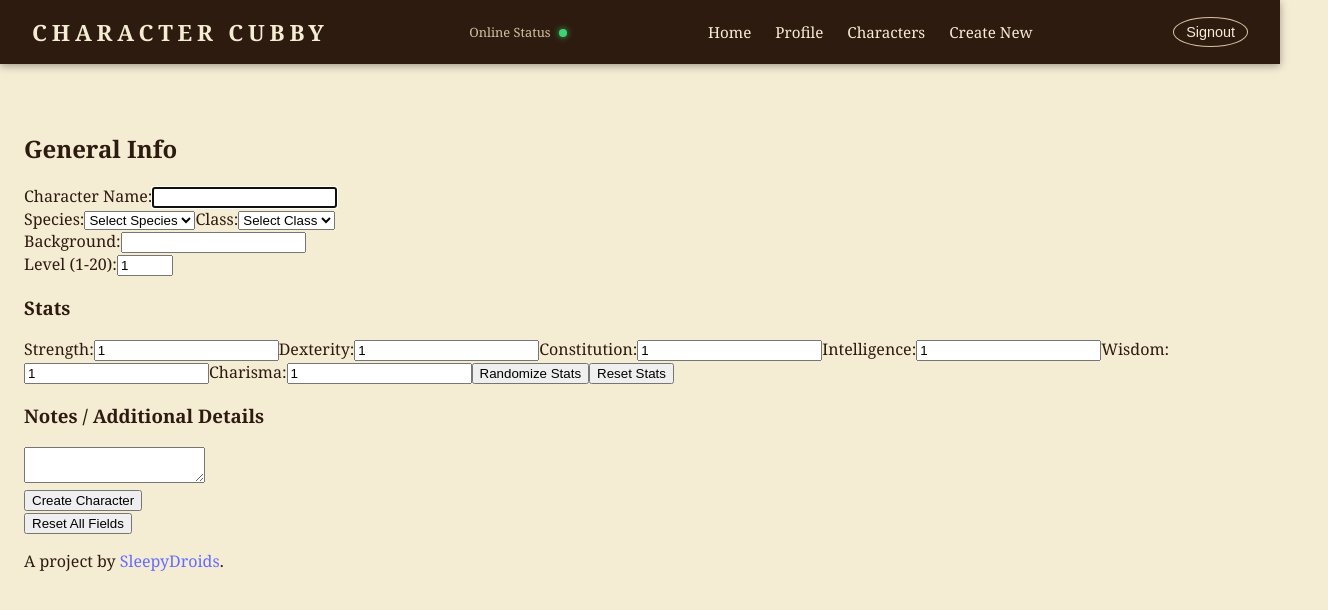
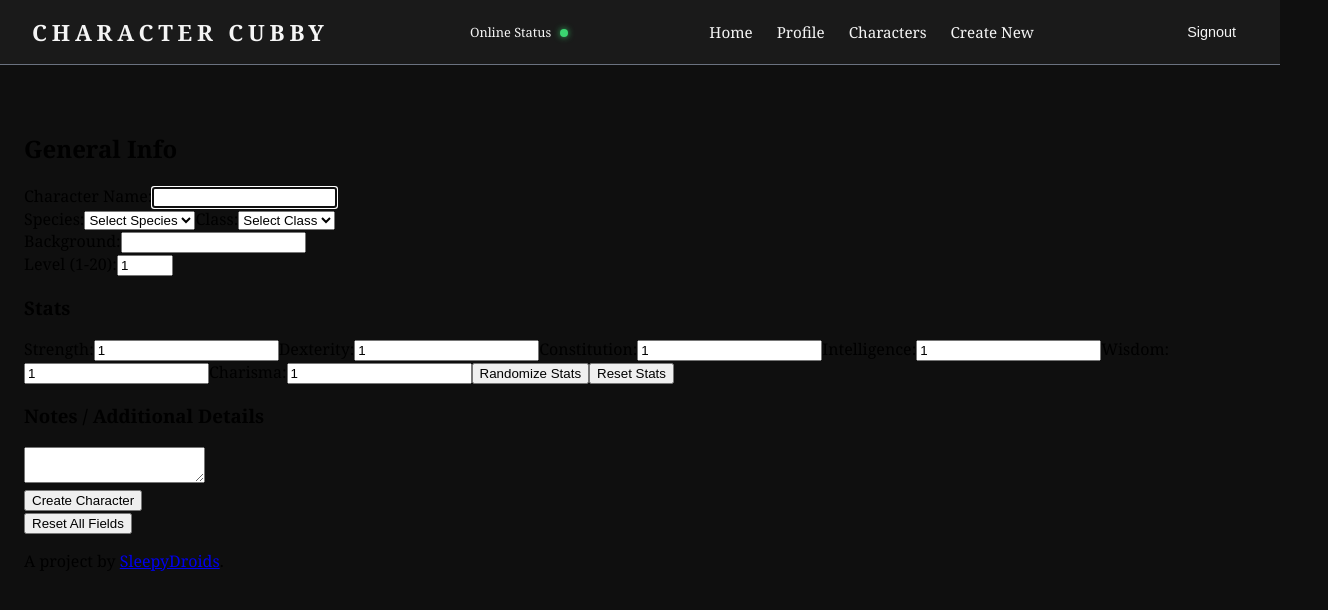
Before and after one commit to SleepyDroids/capstone_325, a React app in the folder frontend/: page /characters/new in a window 1280 px wide. Shown: the top 610 px of the page, 1328 px wide, since content can reach past the window. Built offline with nearby package versions, Linux system fonts and the light colour scheme; no server answers; the HTML template or start-up script is replaced by a standard one.

Commit message:
changed color scheme, working on UX/UI design improvements

```diff
--- a/frontend/src/components/CharacterCard.jsx
+++ b/frontend/src/components/CharacterCard.jsx
@@ -6,11 +6,16 @@ import { Tooltip } from "react-tooltip";
 export default function CharacterCard({ data, addToFaves }) {
   return (
     <div className="character-card">
-      <h2>{data.name}</h2>
-      <a data-tooltip-id="level-tooltip" data-tooltip-content={`Level: ${data.level}`}>
-        <img src={avatar6} alt={`Portrait image of ${data.name}`} />
-      </a>
-      <Tooltip id="level-tooltip"  />
+      <div className="character-card-top-section">
+        <h2>{data.name}</h2>
+        <a
+          data-tooltip-id="level-tooltip"
+          data-tooltip-content={`Level: ${data.level}`}
+        >
+          <img src={avatar6} alt={`Portrait image of ${data.name}`} />
+        </a>
+        <Tooltip id="level-tooltip" />
+      </div>
       <ul>
         <li>
           <span className="card-text">Class:</span> {data.charClass}
--- a/frontend/src/components/Homepage.jsx
+++ b/frontend/src/components/Homepage.jsx
@@ -6,32 +6,38 @@ import HomepageRecent from "./homepage/HomepageRecent";
 import HomepageSpecies from "./homepage/HomepageSpecies";
 import HomepageClasses from "./homepage/HomepageClasses";
 
-const BASE_API_URL = "https://www.dnd5eapi.co/api/2014/classes/";
+const BASE_API_URL = "https://www.dnd5eapi.co/api/2014/classes";
 
-export default function Homepage({ data, reload, setReload }) {
+export default function Homepage({ data }) {
   const [classData, setClassData] = useState([]);
 
-  useEffect(() => {
-    async function getClassData() {
-      try {
-        const response = await fetch(`${BASE_API_URL}`);
-        const classData = await response.json();
-        setClassData(await classData);
-        return classData;
-      } catch (e) {
-        console.log(e);
-      }
-    }
-    getClassData();
-  }, []);
+  // useEffect(() => {
+  //   async function getClassData() {
+  //     try {
+  //       const response = await fetch(`${BASE_API_URL}/bard`);
+  //       const classData = await response.json();
+  //       setClassData(await classData);
+  //       return classData;
+  //     } catch (e) {
+  //       console.log(e);
+  //     }
+  //   }
+  //   getClassData();
+  // }, []);
 
-  // console.log(classData);
+  // console.log(classData.proficiencies);
+
+  // can make API calls using an event handler so can use onClick to fire off the call instead of calling all the classes all at once
+  // especially since I don't have a need to do so
+  // so something like e.target.name or something for the and then use template literal to slap in the name of the class, then make that request THEN retrieve the data I need then and there
+  // so one API call and only on user interaction
+  // no pre-loading data or a need for useEffect since I don't necessarily need the API data on mount
 
   return (
     <main>
       <div id="container">
         <HomepageTitle />
-        <HomepageRecent data={data} reload={reload} setReload={setReload} />
+        <HomepageRecent data={data} />
         <HomepageSpecies />
         <HomepageClasses data={classData} />
       </div>
--- a/frontend/src/index.css
+++ b/frontend/src/index.css
@@ -5,16 +5,44 @@
   -moz-osx-font-smoothing: grayscale;
 
   width: 100%;
-  max-width: 1200px;
+  /* max-width: 1400px; */
   padding: 2rem 1.5rem 3rem;
 
   /* Global color variables in case I feel like changing the palette later */
-  --cc-bg: #f5ecd4;
+  /* --cc-bg: #f5ecd4;
   --cc-text: #2d1b0f;
   --cc-nav-bg: #2d1b0f;
   --cc-nav-text: #f5ecd4;
   --cc-nav-muted: #d4c2a0;
-  --cc-nav-link-hover: #ffd27f;
+  --cc-nav-link-hover: #ffd27f; */
+
+  /* Trying out a darker theme/color palette */
+
+  /* general theme colors */
+  --color-primary: #1a1a1a;
+  --color-primary-light: #2b2b2b;
+  --color-secondary: #2d6e6e;
+  --color-secondary-light: #3a8585;
+  --color-secondary-dark: #1f4f4f;
+
+  /* backgrounds & stuff for cards */
+  --color-bg-page: #0f0f0f;
+  --color-bg-card: #1e1e1e;
+  --color-bg-section: #2d6e6e;
+
+  /* text */
+  --color-text-light: #f5f5f5;
+  --color-text-medium: #d1d5db;
+  --color-text-dark: #9ca3af;
+
+  /* borders and accents */
+  --color-border: #9ca3af;
+  --color-border-dark: #6b7280;
+  --color-accent-gold: #d4a574;
+
+  /* shadows */
+  --color-shadow: rgba(0, 0, 0, 0.3);
+  --color-shadow-dark: rgba(0, 0, 0, 0.5);
 }
 
 body {
@@ -24,8 +52,8 @@ body {
   min-height: 100vh;
   display: flex;
   justify-content: center;
-  background: var(--cc-bg);
-  color: var(--cc-text);
+  background: var(--color-bg-page);
+  color: var(--cc---color-text-light);
   font-family: "Georgia", "Times New Roman", serif;
 }
 
@@ -41,9 +69,10 @@ body {
   align-items: center;
   justify-content: space-between;
   padding: 0 2rem;
-  background: var(--cc-nav-bg);
-  color: var(--cc-nav-text);
-  box-shadow: 0 2px 8px rgba(0, 0, 0, 0.35);
+  background: var(--color-primary);
+  color: var(--color-text-light);
+  /* box-shadow: 0 2px 8px rgba(0, 0, 0, 0.35); */
+  border-bottom: 1px solid var(--color-border-dark);
   z-index: 100;
 }
 
@@ -130,53 +159,83 @@ body {
 
 .character-container {
   display: grid;
-  grid-template-columns: repeat(auto-fit, minmax(260px, 1fr));
-  gap: 2rem;
+  grid-template-columns: repeat(auto-fit, minmax(220px, 1fr));
+  gap: 1.4rem;
   align-items: stretch;
   margin-top: 1.5rem;
+  width: 100%;
 }
 
 .character-card {
   position: relative;
-  background: #f5ecd4;
-  border-radius: 20px;
+  background: var(--color-bg-card);
+  /* border-radius: 20px; */
   padding: 1.5rem 1.25rem 1.25rem;
-  border: 2px solid #b08a57;
-  box-shadow: 0 10px 18px rgba(0, 0, 0, 0.35),
-    0 0 0 3px rgba(255, 248, 220, 0.5);
+  border: 2px solid var(--color-border);
+  /* box-shadow: 0 10px 18px rgba(0, 0, 0, 0.35),
+    0 0 0 3px rgba(255, 248, 220, 0.5); */
+
+  box-shadow: 0 4px 12px var(--color-shadow);
+  display: flex;
+  flex-direction: column;
+  /* align-items: center; */
+  /* gap: 0.75rem; */
+  transition: transform 0.2s ease, box-shadow 0.2s ease;
+}
+
+.character-card:hover {
+  transform: translateX(-4px);
+  box-shadow: 0 8px 20px var(--color-shadow-dark);
+}
+
+.character-card-top-section {
+  background: (--color-bg-section);
+  padding: 1.5rem;
   display: flex;
   flex-direction: column;
   align-items: center;
-  gap: 0.75rem;
+  gap: 0.5rem;
 }
 
 .character-card h2 {
   margin: 0.25rem 0;
-  font-size: 1.25rem;
+  font-size: 1.1rem;
   letter-spacing: 0.05rem;
   text-align: center;
   text-transform: uppercase;
-  color: #3c2415;
+  color: var(--color-text-light);
 }
 
 .character-card-btns {
-  margin-top: auto;
+  /* margin-top: auto;
   display: flex;
   gap: 0.5rem;
   width: 100%;
-  justify-content: space-between;
+  justify-content: space-between; */
+  display: flex;
+  grid-template-columns: repeat(2, 1fr);
+   border-top: 2px solid var(--color-border);
 }
 
 .character-card-btns button {
-  flex: 1;
+  /* flex: 1;
   font-size: 0.85rem;
-  border-radius: 50%;
   cursor: pointer;
   padding: 0.5rem 0.75rem;
-  border: 1px solid #b08a57;
+  border: 1px solid #b08a57; */
+  flex: 1;
+  background: var(--color-secondary-dark);
+  color: var(--color-text-light);
+  border: none;
+  border-right: 1px solid var(--color-border-dark);
+  padding: 0.75rem 0.5rem;
+  font-size: 0.85rem;
+  cursor: pointer;
+  transition: background-color 0.2s ease;
+  font-family: inherit;
 }
 
-.character-card h2 {
+/* .character-card h2 {
   margin: 0.25rem 0;
   font-size: 1.3rem;
   letter-spacing: 0.05em;
@@ -184,17 +243,17 @@ body {
   text-transform: uppercase;
   color: #3c2415;
   text-shadow: 0 1px 0 #fdf6e3;
-}
+} */
 
 .character-card img {
   width: 110px;
   height: 110px;
   object-fit: cover;
-  border-radius: 50%;
+  /* border-radius: 50%; */
   padding: 4px;
   background: radial-gradient(circle at 30% 20%, #fff7dd, #d2a45b);
-  border: 3px solid #8c5a28;
-  box-shadow: 0 0 0 2px #fdf6e3, 0 4px 8px rgba(0, 0, 0, 0.4);
+  border: 3px solid var(--color-accent-gold);
+  box-shadow: 0 0 0 2px var(--color-primary), 0 4px 8px var(--color-shadow-dark);
 }
 
 .character-card ul {
@@ -202,29 +261,40 @@ body {
   padding: 0;
   margin: 0.25rem 0 0;
   width: 100%;
+  background: var(--color-primary-light);
+  flex-grow: 1;
+  text-transform: uppercase;
 }
 
 .character-card li {
-  font-size: 0.95rem;
+  /* font-size: 0.95rem;
   margin: 0.15rem 0;
   display: flex;
   justify-content: center;
   gap: 0.35rem;
-  color: #4a301b;
+  color: #4a301b; */
+  font-size: 0.9rem;
+  margin: 0.35rem 0;
+  color: var(--color-text-medium);
+  text-align: center;
+}
+
+.character-card li strong {
+  color: var(--color-text-light);
 }
 
 .card-text {
   font-weight: 700;
 }
 
-a {
+/* a {
   font-weight: 500;
   color: #646cff;
   text-decoration: inherit;
 }
 a:hover {
   color: #535bf2;
-}
+} */
 
 /* **** PROFILE PAGE **** */
 
```
